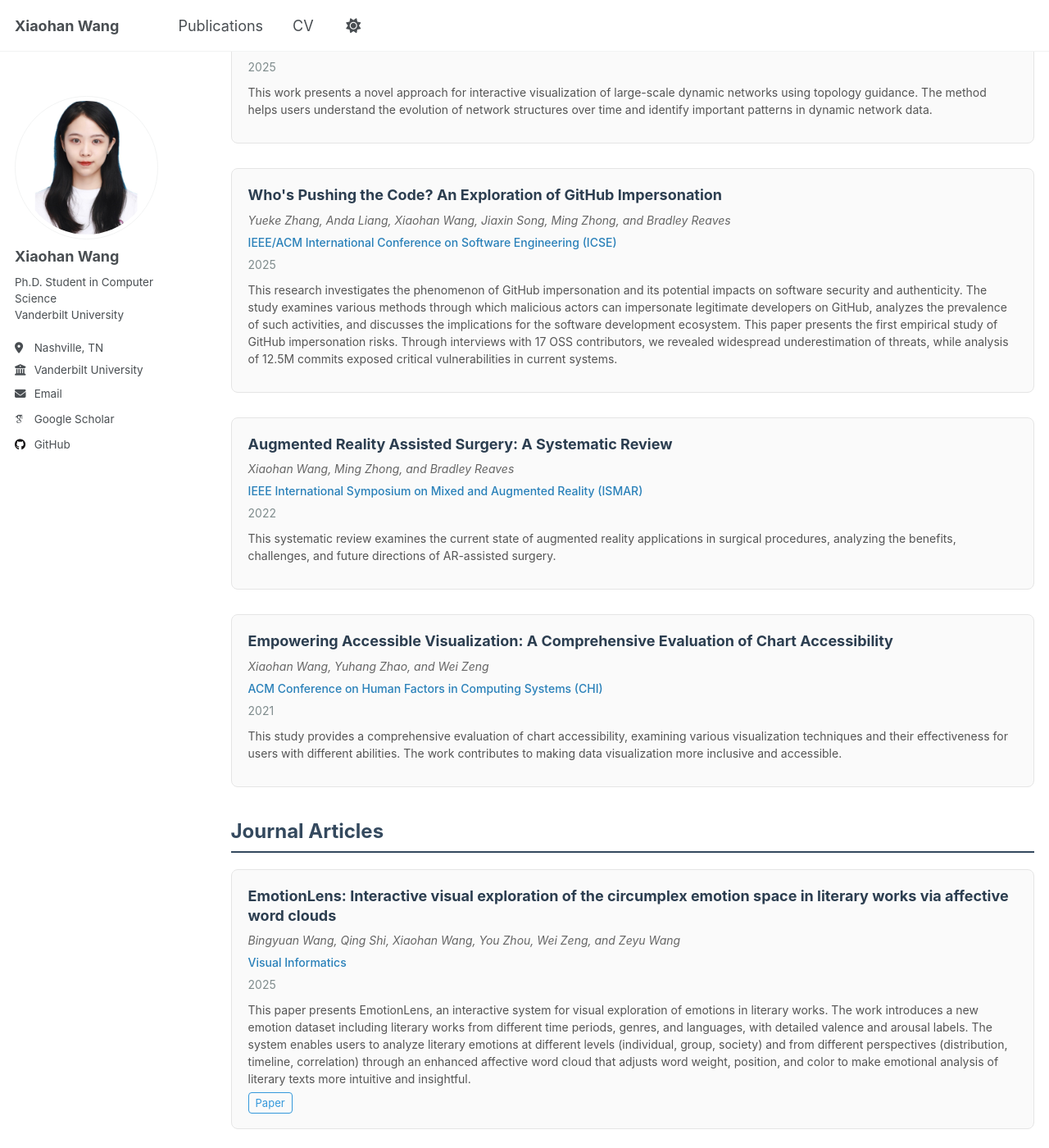
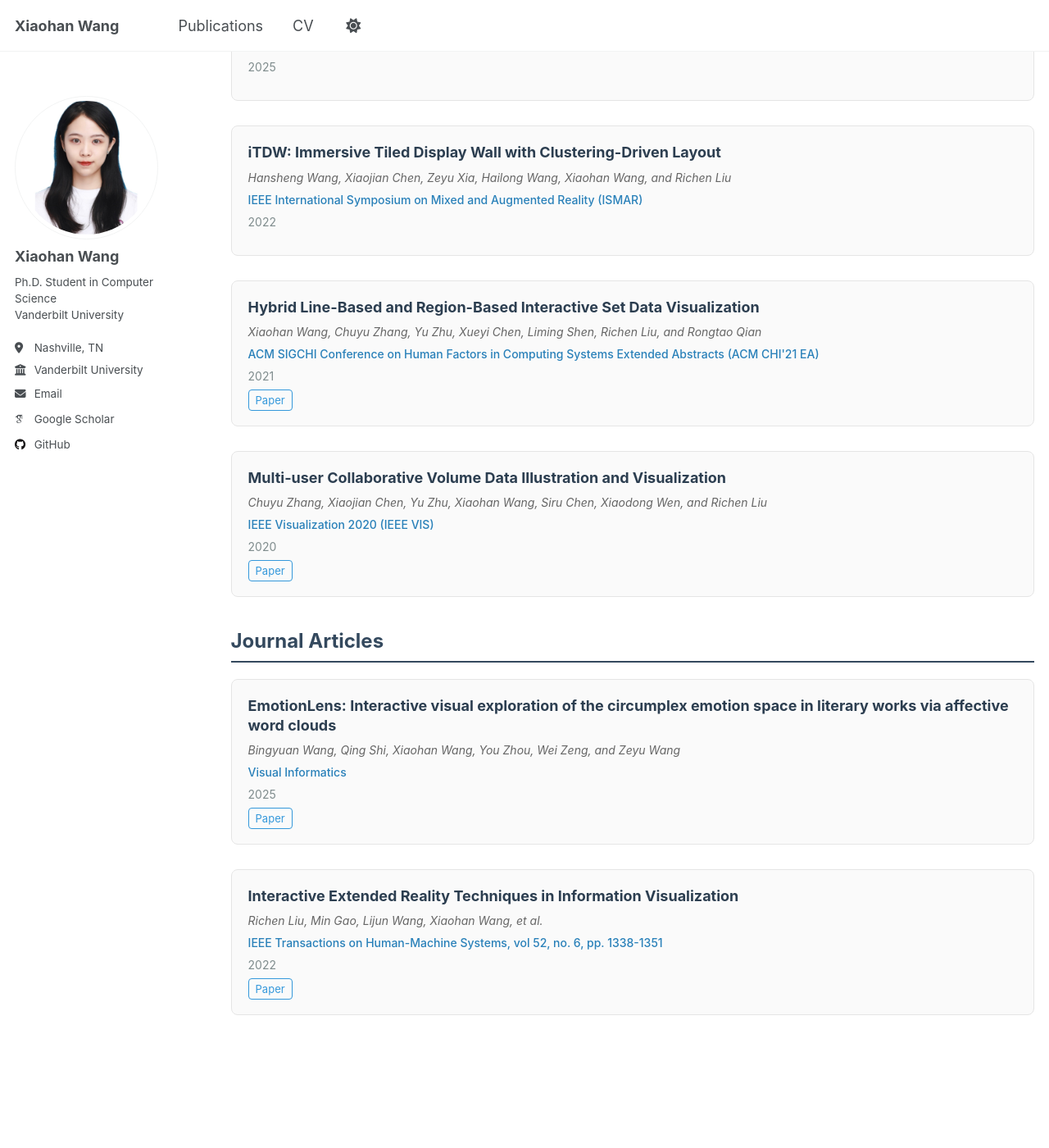
Before and after one commit to hannahwang37/hannahwang37.github.io, a Jekyll site: the page built from _pages/publications.html, in a window 1280 px wide and 1400 px high, scrolled down 304 px. Shown: the whole window at 82% size. Built offline with Jekyll 4.4.1, drawn with Linux system fonts in a browser that asks for light colours; some web fonts are replaced; some of the changed text lies outside the part shown.

Commit message:
edit publications

```diff
--- a/_data/publications.yml
+++ b/_data/publications.yml
@@ -1,64 +1,58 @@
-conferences:
-  - title: "Who's Pushing the Code? An Exploration of GitHub Impersonation"
-    authors: "Yueke Zhang, Anda Liang, Xiaohan Wang, Jiaxin Song, Ming Zhong, and Bradley Reaves"
-    venue: "IEEE/ACM International Conference on Software Engineering (ICSE)"
-    year: 2025
-    description: "This research investigates the phenomenon of GitHub impersonation and its potential impacts on software security and authenticity. The study examines various methods through which malicious actors can impersonate legitimate developers on GitHub, analyzes the prevalence of such activities, and discusses the implications for the software development ecosystem. This paper presents the first empirical study of GitHub impersonation risks. Through interviews with 17 OSS contributors, we revealed widespread underestimation of threats, while analysis of 12.5M commits exposed critical vulnerabilities in current systems."
-    paperurl: ""
-    slidesurl: ""
-    bibtexurl: ""
-
-  - title: "Topology Guidance for Interactive Visualization of Large-Scale Dynamic Networks"
-    authors: "Xiaohan Wang, Yuhang Zhao, Jiaxin Song, and Wei Zeng"
-    venue: "IEEE Conference on Visual Analytics Science and Technology (VAST)"
-    year: 2025
-    description: "This work presents a novel approach for interactive visualization of large-scale dynamic networks using topology guidance. The method helps users understand the evolution of network structures over time and identify important patterns in dynamic network data."
-    paperurl: ""
-    slidesurl: ""
-    bibtexurl: ""
-
-  - title: "Empowering Accessible Visualization: A Comprehensive Evaluation of Chart Accessibility"
-    authors: "Xiaohan Wang, Yuhang Zhao, and Wei Zeng"
-    venue: "ACM Conference on Human Factors in Computing Systems (CHI)"
-    year: 2021
-    description: "This study provides a comprehensive evaluation of chart accessibility, examining various visualization techniques and their effectiveness for users with different abilities. The work contributes to making data visualization more inclusive and accessible."
-    paperurl: ""
-    slidesurl: ""
-    bibtexurl: ""
-
-  - title: "Augmented Reality Assisted Surgery: A Systematic Review"
-    authors: "Xiaohan Wang, Ming Zhong, and Bradley Reaves"
-    venue: "IEEE International Symposium on Mixed and Augmented Reality (ISMAR)"
-    year: 2022
-    description: "This systematic review examines the current state of augmented reality applications in surgical procedures, analyzing the benefits, challenges, and future directions of AR-assisted surgery."
-    paperurl: ""
-    slidesurl: ""
-    bibtexurl: ""
-
 journals:
   - title: "EmotionLens: Interactive visual exploration of the circumplex emotion space in literary works via affective word clouds"
     authors: "Bingyuan Wang, Qing Shi, Xiaohan Wang, You Zhou, Wei Zeng, and Zeyu Wang"
     venue: "Visual Informatics"
     year: 2025
-    description: "This paper presents EmotionLens, an interactive system for visual exploration of emotions in literary works. The work introduces a new emotion dataset including literary works from different time periods, genres, and languages, with detailed valence and arousal labels. The system enables users to analyze literary emotions at different levels (individual, group, society) and from different perspectives (distribution, timeline, correlation) through an enhanced affective word cloud that adjusts word weight, position, and color to make emotional analysis of literary texts more intuitive and insightful."
     paperurl: "https://www.sciencedirect.com/science/article/pii/S2468502X25000063"
+    slidesurl: "https://drive.google.com/file/d/1y1lBn3B9Htej0_8wzedDutHJGnWBQo2R/view?usp=sharing"
+    bibtexurl: ""
+
+  - title: "Interactive Extended Reality Techniques in Information Visualization"
+    authors: "Richen Liu, Min Gao, Lijun Wang, Xiaohan Wang, et al."
+    venue: "IEEE Transactions on Human-Machine Systems, vol 52, no. 6, pp. 1338-1351"
+    year: 2022
+    paperurl: "https://drive.google.com/file/d/1bnykoMcl0kUW8j_wCtL4JDjUykg5oJNU/view?usp=share_link"
     slidesurl: ""
     bibtexurl: ""
 
-  - title: "Human-AI Collaboration in Data Visualization: A Survey"
-    authors: "Xiaohan Wang, Wei Zeng, and Yuhang Zhao"
-    venue: "IEEE Transactions on Human-Machine Systems"
-    year: 2022
-    description: "This survey examines the current state and future directions of human-AI collaboration in data visualization, exploring how artificial intelligence can augment human capabilities in creating and interpreting visual representations of data."
+preprints:
+  - title: "Topology Guidance: Controlling the Outputs of Generative Models via Vector Field Topology"
+    authors: "Xiaohan Wang, and Matthew Berger"
+    venue: "arXiv preprint"
+    year: 2025
+    paperurl: "https://arxiv.org/pdf/2505.06804"
+    slidesurl: ""
+    bibtexurl: ""
+
+conferences:
+  - title: "Who's Pushing the Code? An Exploration of GitHub Impersonation"
+    authors: "Yueke Zhang, Anda Liang, Xiaohan Wang, Pam Wisniewski, Fengwei Zhang, Kevin Leach, and Yu Huang"
+    venue: "IEEE/ACM International Conference on Software Engineering (ICSE)"
+    year: 2025
     paperurl: ""
     slidesurl: ""
     bibtexurl: ""
 
-  - title: "Visual Analytics for Network Security: A Survey"
-    authors: "Xiaohan Wang, Bradley Reaves, and Ming Zhong"
-    venue: "IEEE Visualization Conference (VIS)"
-    year: 2020
-    description: "This survey provides a comprehensive overview of visual analytics approaches for network security, examining various visualization techniques and their effectiveness in detecting and analyzing security threats."
+  - title: "iTDW: Immersive Tiled Display Wall with Clustering-Driven Layout"
+    authors: "Hansheng Wang, Xiaojian Chen, Zeyu Xia, Hailong Wang, Xiaohan Wang, and Richen Liu"
+    venue: "IEEE International Symposium on Mixed and Augmented Reality (ISMAR)"
+    year: 2022
     paperurl: ""
     slidesurl: ""
     bibtexurl: ""
+
+  - title: "Hybrid Line-Based and Region-Based Interactive Set Data Visualization"
+    authors: "Xiaohan Wang, Chuyu Zhang, Yu Zhu, Xueyi Chen, Liming Shen, Richen Liu, and Rongtao Qian"
+    venue: "ACM SIGCHI Conference on Human Factors in Computing Systems Extended Abstracts (ACM CHI'21 EA)"
+    year: 2021
+    paperurl: "https://drive.google.com/file/d/1Cor9S1WQ4PWDEJ0mSa3zc-sIit9uZVWk/view?usp=share_link"
+    slidesurl: ""
+    bibtexurl: ""
+
+  - title: "Multi-user Collaborative Volume Data Illustration and Visualization"
+    authors: "Chuyu Zhang, Xiaojian Chen, Yu Zhu, Xiaohan Wang, Siru Chen, Xiaodong Wen, and Richen Liu"
+    venue: "IEEE Visualization 2020 (IEEE VIS)"
+    year: 2020
+    paperurl: "https://drive.google.com/file/d/1NBw3T0lz_s0PzzmrqjOmDy8HYBwmJE1T/view?usp=share_link"
+    slidesurl: ""
+    bibtexurl: ""
```
